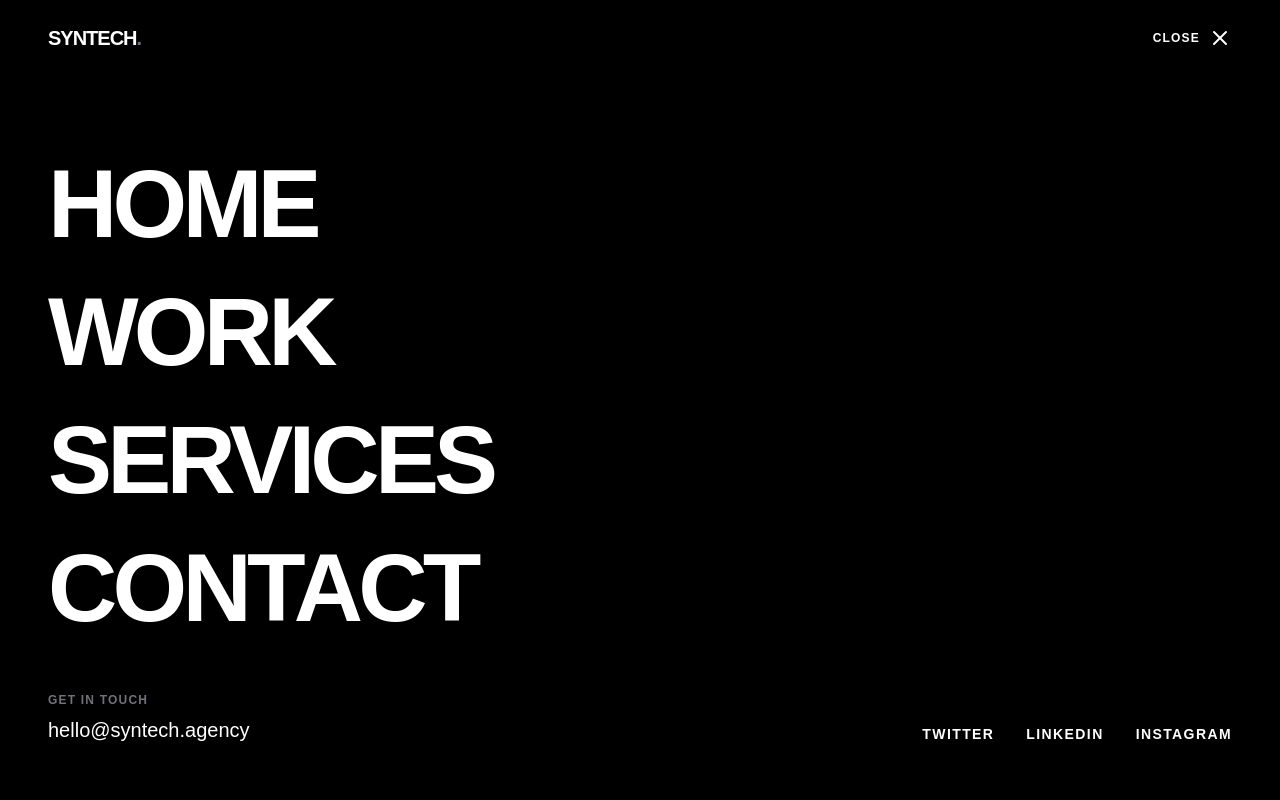
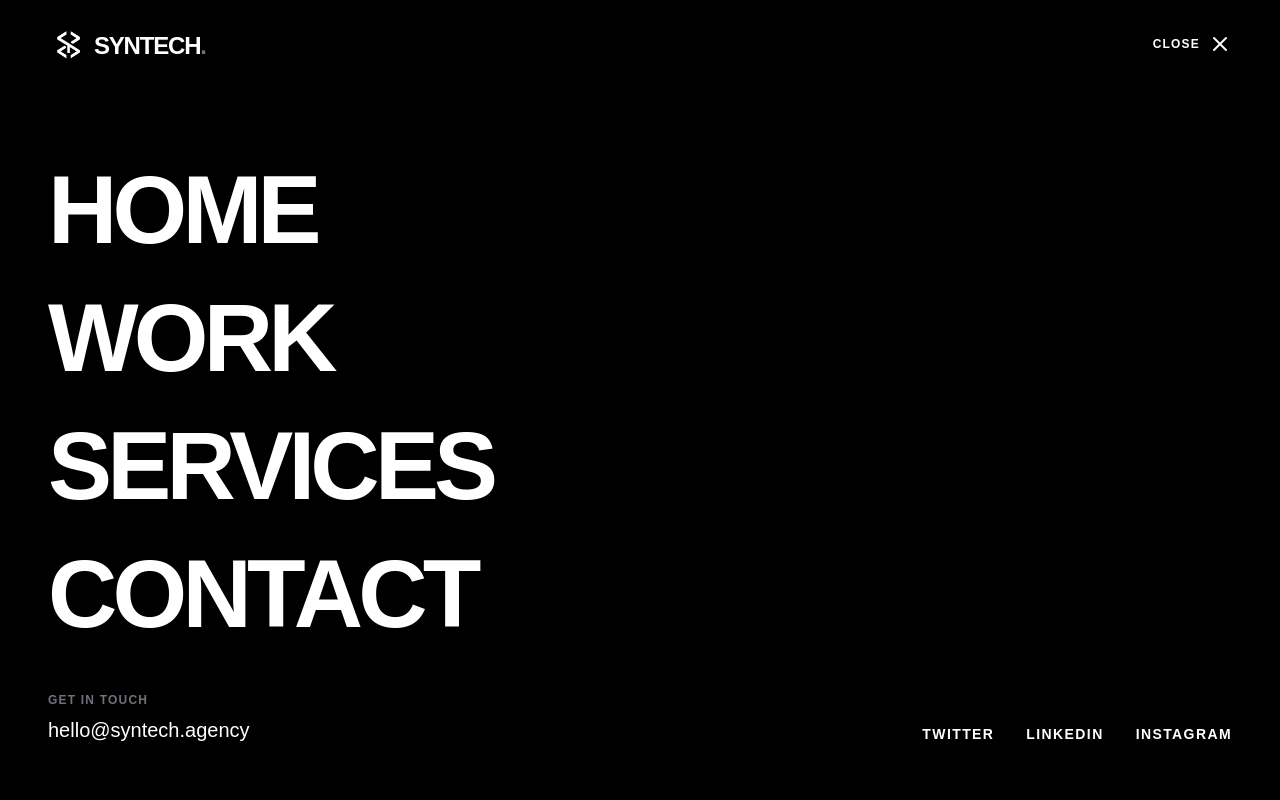
Before and after one commit to Byuu16/synlabs, a Next.js app: page / in a window 1280 px wide. Both pictures are taken after a click on the button "MENU". Shown: the top 800 px of the page. Built offline with nearby package versions, Linux system fonts and the light colour scheme.

Commit message:
update logo & video intro

```diff
--- a/components/Navbar.tsx
+++ b/components/Navbar.tsx
@@ -36,8 +36,11 @@ export default function Navbar() {
         transition={{ duration: 1, delay: 2, ease: [0.16, 1, 0.3, 1] }}
         className="fixed top-0 w-full z-50 px-4 sm:px-8 md:px-12 py-6 flex items-center justify-between mix-blend-difference pointer-events-none"
       >
-        <div className="text-white font-black text-xl tracking-tighter uppercase pointer-events-auto cursor-pointer">
-          Syntech<span className="text-zinc-500">.</span>
+        <div className="flex items-center gap-1.5 pointer-events-auto cursor-pointer">
+          <img src="/logo2.png" alt="Syntech Logo" className="w-10 h-10 object-contain" />
+          <div className="text-white font-black text-2xl leading-none tracking-tighter uppercase mt-1">
+            Syntech<span className="text-zinc-500">.</span>
+          </div>
         </div>
         <button
           onClick={() => setIsOpen(true)}
@@ -60,8 +63,11 @@ export default function Navbar() {
           >
             {/* Header inside menu */}
             <div className="flex items-center justify-between w-full shrink-0">
-              <div className="font-black text-xl tracking-tighter uppercase cursor-pointer">
-                Syntech<span className="text-zinc-500">.</span>
+              <div className="flex items-center gap-1.5 cursor-pointer">
+                <img src="/logo2.png" alt="Syntech Logo" className="w-10 h-10 object-contain" />
+                <div className="font-black text-2xl leading-none tracking-tighter uppercase mt-1">
+                  Syntech<span className="text-zinc-500">.</span>
+                </div>
               </div>
               <button
                 onClick={() => setIsOpen(false)}
--- /dev/null
+++ b/components/Noise.tsx
@@ -0,0 +1,24 @@
+export default function Noise() {
+  return (
+    <div className="pointer-events-none fixed inset-0 z-[150] h-full w-full opacity-[0.03] mix-blend-overlay">
+      <svg
+        className="pointer-events-none absolute inset-0 h-full w-full"
+        xmlns="http://www.w3.org/2000/svg"
+      >
+        <filter id="noiseFilter">
+          <feTurbulence
+            type="fractalNoise"
+            baseFrequency="0.8"
+            numOctaves="3"
+            stitchTiles="stitch"
+          />
+        </filter>
+        <rect
+          width="100%"
+          height="100%"
+          filter="url(#noiseFilter)"
+        ></rect>
+      </svg>
+    </div>
+  );
+}
--- a/components/Showreel.tsx
+++ b/components/Showreel.tsx
@@ -37,7 +37,7 @@ export default function Showreel() {
             className="absolute inset-0 w-full h-full object-cover opacity-40 group-hover:opacity-60 transition-opacity duration-700 group-hover:scale-105"
           >
             {/* Replace this src with your actual compressed .mp4 file placed in /public */}
-            <source src="https://cdn.coverr.co/videos/coverr-abstract-neon-waves-2792/1080p.mp4" type="video/mp4" />
+            <source src="/Intro.mp4" type="video/mp4" />
           </video>
 
           <div className="absolute inset-0 bg-[radial-gradient(ellipse_at_center,rgba(0,0,0,0.2)_0%,rgba(0,0,0,0.8)_100%)] transition-opacity duration-700 group-hover:opacity-50" />
@@ -82,7 +82,7 @@ export default function Showreel() {
               className="w-full h-full object-contain"
             >
               {/* Replace with your high quality showreel video */}
-              <source src="https://cdn.coverr.co/videos/coverr-abstract-neon-waves-2792/1080p.mp4" type="video/mp4" />
+              <source src="/Intro.mp4" type="video/mp4" />
               Your browser does not support the video tag.
             </video>
           </motion.div>
```
Also changed, not shown: public/logo2.png (added), 1 other file (tests, documents, lock files or other folders).
